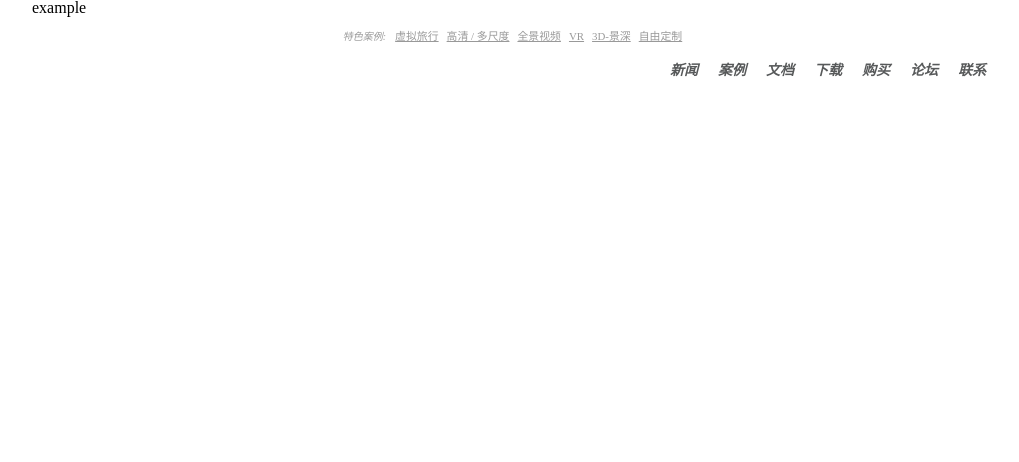
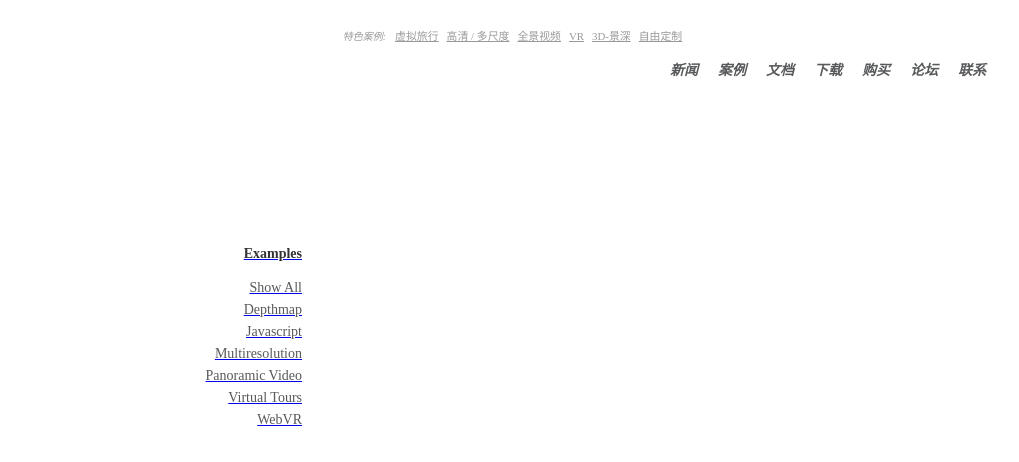
Before and after one commit to haoqiangqiang/krpanoCN, a React (Create React App) app: page /examples in a window 1280 px wide. Shown: the top 462 px of the page, without its empty margins (128-1147 px from the left). Built offline with nearby package versions, Linux system fonts and the light colour scheme.

Commit message:
添加案例左菜单

```diff
--- a/src/main/examples.js
+++ b/src/main/examples.js
@@ -1,8 +1,46 @@
 import React from 'react';
+import { Link } from 'react-router-dom';
+import {
+    Main,
+    LeftMenu,
+    LeftMenuTitle,
+    Content,
+    LeftMenuItem,
+} from './style'
 
 function Examples() {
     return (
-        <div>example</div>
+        <Main>
+            <LeftMenu>
+                <Link to='/examples/'>
+                <LeftMenuTitle>Examples</LeftMenuTitle>
+                </Link>
+                <Link to='/examples/'>
+                <LeftMenuItem>Show All</LeftMenuItem>
+                </Link>
+                <Link to='/examples/?depthmap'>
+                <LeftMenuItem>Depthmap</LeftMenuItem>
+                </Link>
+                <Link to='/examples/?js'>
+                <LeftMenuItem>Javascript</LeftMenuItem>
+                </Link>
+                <Link to='/examples/?multires'>
+                <LeftMenuItem>Multiresolution</LeftMenuItem>
+                </Link>
+                <Link to='/examples/?panovideo'>
+                <LeftMenuItem>Panoramic Video</LeftMenuItem>
+                </Link>
+                <Link to='/examples/?vtour'>
+                <LeftMenuItem>Virtual Tours</LeftMenuItem>
+                </Link>
+                <Link to='/examples/?webvr'>
+                <LeftMenuItem>WebVR</LeftMenuItem>
+                </Link>
+            </LeftMenu>
+            <Content>
+
+            </Content>
+        </Main>
     );
 }
 
--- /dev/null
+++ b/src/main/style.js
@@ -0,0 +1,42 @@
+import styled from 'styled-components';
+
+export const Main = styled.div`
+    display: flex;
+    justify-content: center;
+    position: relative;
+    top: 207px;
+    left: 0;
+    right: 0;
+`
+
+export const LeftMenu = styled.div`
+    width: 250px;
+    margin: 20px 0;
+    padding-right: 20px;
+    text-align: right;
+`
+export const LeftMenuTitle = styled.a`
+    width: 100%;
+    display: block;
+    margin: 10px 0;
+    padding: 10px 0;
+    font-size: 14px;
+    font-weight: 600;
+    color: #333;
+    text-decoration: none;
+    cursor: pointer;
+    outline: 0;
+`
+
+export const LeftMenuItem= styled.a`
+    display: block;
+    width: 100%;
+    padding-bottom: 8px;
+    font-size: 14px;
+    color: #57595a;
+`
+
+export const Content = styled.div`
+    width: 650px;
+    height: 100px;
+`
```
